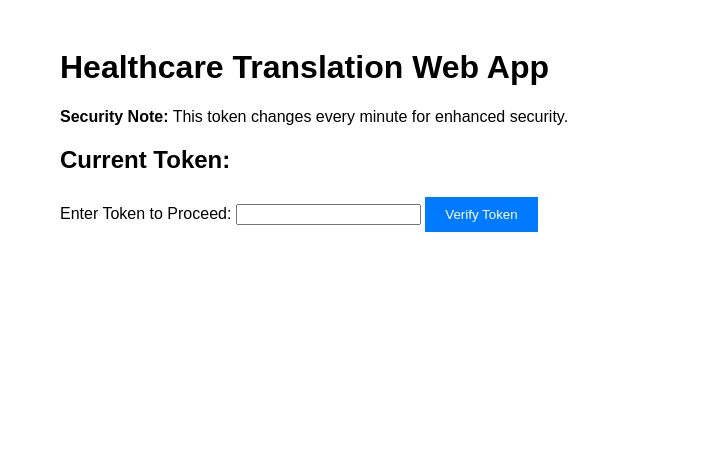
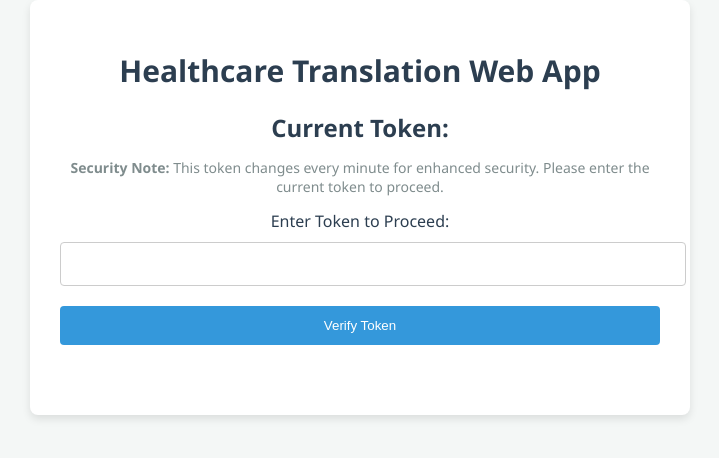
Before and after one commit to srikar52110/test_Assignmnent1, a Flask app: page / in a window 1280 px wide. Shown: the top 458 px of the page, without its empty margins (280-999 px from the left). Run offline with Flask 3, Linux system fonts and the light colour scheme.

Commit message:
Update index.html with good UI and UX

```diff
--- a/templates/index.html
+++ b/templates/index.html
@@ -6,71 +6,148 @@
     <title>Healthcare Translation Web App</title>
     <style>
         body {
-            font-family: Arial, sans-serif;
-            padding: 20px;
+            font-family: 'Segoe UI', Tahoma, Geneva, Verdana, sans-serif;
+            margin: 0;
+            padding: 0;
+            background-color: #f4f7f6;
+            color: #333;
         }
 
         .container {
             max-width: 600px;
             margin: 0 auto;
+            background-color: #fff;
+            padding: 30px;
+            border-radius: 8px;
+            box-shadow: 0 4px 8px rgba(0, 0, 0, 0.1);
+        }
+
+        h1 {
+            text-align: center;
+            color: #2C3E50;
+            font-size: 30px;
+            margin-bottom: 20px;
+        }
+
+        p {
+            font-size: 14px;
+            color: #7F8C8D;
+            text-align: center;
+        }
+
+        label {
+            font-size: 16px;
+            color: #2C3E50;
+            margin-top: 10px;
+            display: block;
+        }
+
+        input, select, button {
+            width: 100%;
+            padding: 12px;
+            margin: 10px 0;
+            border: 1px solid #ccc;
+            border-radius: 4px;
+        }
+
+        input[type="text"] {
+            font-size: 16px;
+        }
+
+        button {
+            background-color: #3498DB;
+            color: white;
+            border: none;
+            cursor: pointer;
+            transition: background-color 0.3s;
+        }
+
+        button:hover {
+            background-color: #2980B9;
+        }
+
+        #tokenStatus {
+            color: #E74C3C;
+            font-size: 16px;
+            text-align: center;
         }
 
         #original, #translated {
             margin: 10px 0;
-            padding: 10px;
-            border: 1px solid #ddd;
+            padding: 15px;
+            border: 1px solid #BDC3C7;
+            border-radius: 4px;
+            background-color: #ECF0F1;
+            word-wrap: break-word;
         }
 
-        button {
-            padding: 10px 20px;
-            background-color: #007BFF;
-            color: white;
-            border: none;
-            cursor: pointer;
+        #audio-player {
+            width: 100%;
+            margin-top: 10px;
         }
 
-        button:hover {
-            background-color: #0056b3;
+        .section {
+            margin-bottom: 20px;
         }
 
-        input, select {
-            margin: 10px 0;
+        /* Styling for Token Section */
+        .token-section {
+            text-align: center;
+            margin-bottom: 30px;
+            font-size: 16px;
+            color: #2C3E50;
+        }
+
+        .token-section h2 {
+            font-size: 24px;
+            margin-bottom: 10px;
         }
     </style>
 </head>
 <body>
     <div class="container">
         <h1>Healthcare Translation Web App</h1>
-        <p><strong>Security Note:</strong> This token changes every minute for enhanced security.</p>
+
+        <!-- Token section -->
+        <div class="token-section">
             <h2>Current Token: {{ token }}</h2>
-
-        <!-- Token entry and verification -->
+            <p><strong>Security Note:</strong> This token changes every minute for enhanced security. Please enter the current token to proceed.</p>
             <label for="tokenInput">Enter Token to Proceed:</label>
             <input type="text" id="tokenInput" required>
             <button id="verifyTokenButton">Verify Token</button>
             <p id="tokenStatus"></p>
+        </div>
 
         <!-- Translation functionality, initially hidden -->
         <div id="translationSection" style="display:none;">
+            <div class="section">
                 <label for="inputLanguage">Input Language:</label>
                 <select id="inputLanguage">
                     <option value="en-US">English</option>
                     <option value="es-ES">Spanish</option>
                     <option value="fr-FR">French</option>
                 </select>
+            </div>
 
+            <div class="section">
                 <label for="outputLanguage">Output Language:</label>
                 <select id="outputLanguage">
                     <option value="en">English</option>
                     <option value="es">Spanish</option>
                     <option value="fr">French</option>
                 </select>
+            </div>
 
+            <div class="section">
                 <button id="startRecognition">Start Speaking</button>
                 <p id="status"></p>
+            </div>
 
-            <div id="original"></div>
-            <div id="translated"></div>
+            <!-- Original and Translated Text -->
+            <div id="original" class="section"></div>
+            <div id="translated" class="section"></div>
+
+            <!-- Audio player -->
             <audio id="audio-player" controls style="display: none;"></audio>
         </div>
     </div>
```
Lines whose indentation alone changed are shown as unchanged.
